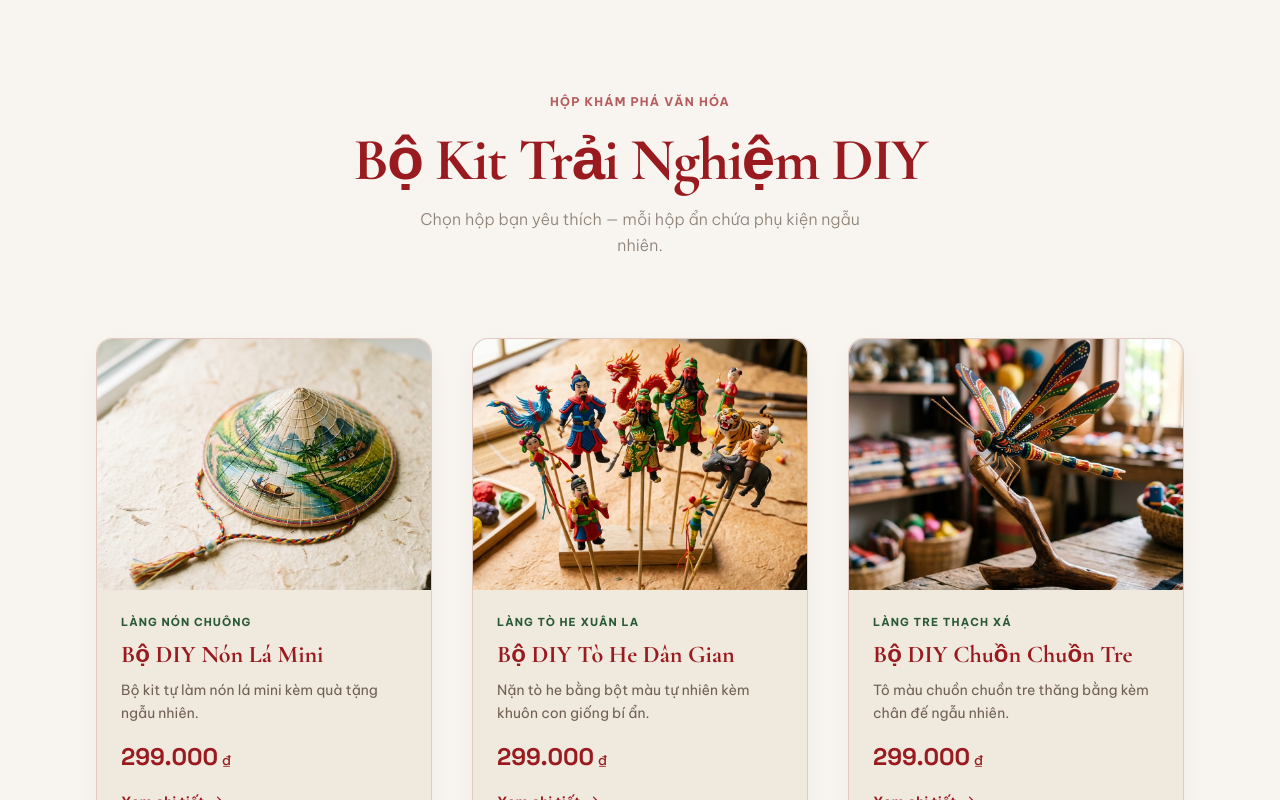
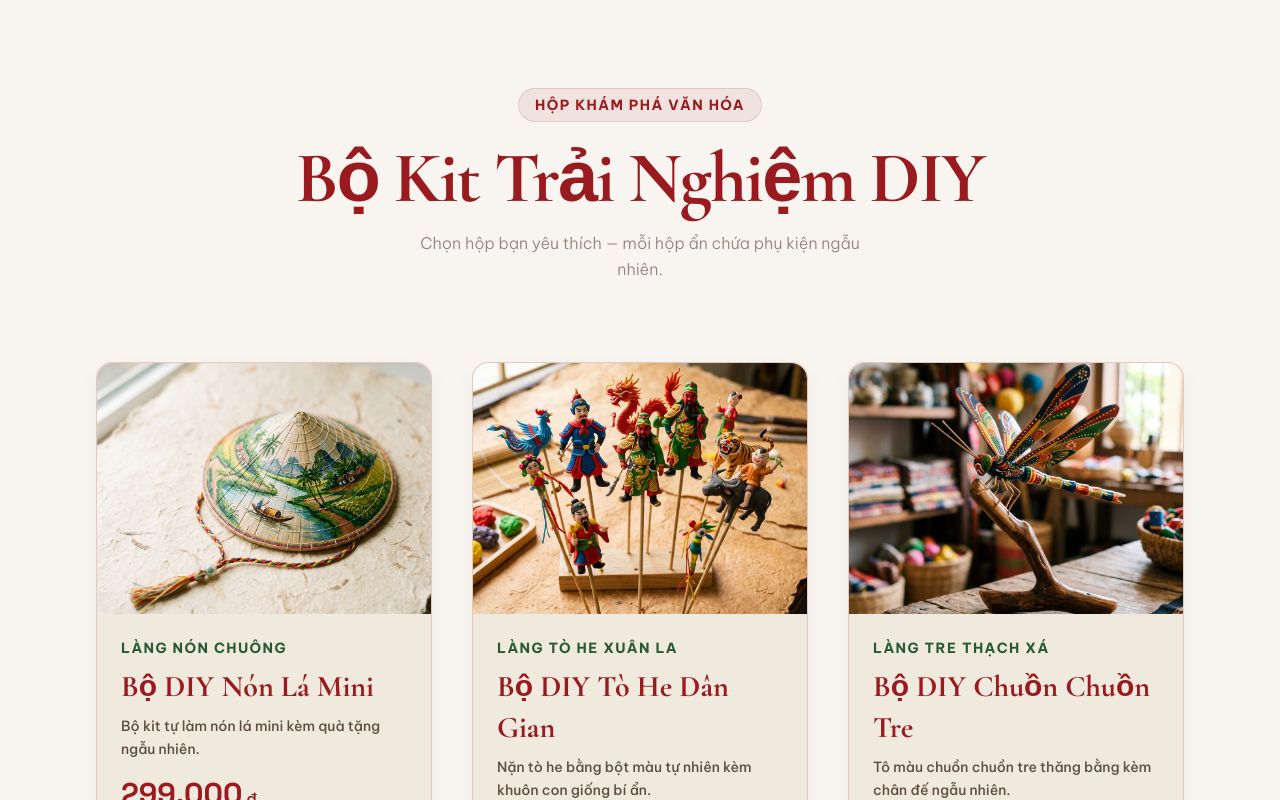
Before and after one commit to justccuong/Cham_Thuc, a Next.js app: page / in a window 1280 px wide. Shown: the part 840-1640 px from the top of the page. Built offline with nearby package versions, Linux system fonts and the light colour scheme.

Commit message:
style: Increase title typography font-weight to font-extrabold/font-black across all product cards, modals, and section headers

```diff
--- a/src/components/B2BSection.tsx
+++ b/src/components/B2BSection.tsx
@@ -105,7 +105,7 @@ export const B2BSection: React.FC = () => {
             whileInView={{ opacity: 1, filter: "blur(0px)", y: 0 }}
             viewport={{ once: true }}
             transition={{ duration: 0.8, ease: "easeOut" }}
-            className="font-serif text-3xl sm:text-4xl md:text-5xl lg:text-6xl font-bold text-brand-red mb-3 sm:mb-4 tracking-tight"
+            className="font-serif text-3xl sm:text-4xl md:text-5xl lg:text-6xl font-black text-brand-red mb-3 sm:mb-4 tracking-tight"
           >
             Giải Pháp Quà Tặng B2B
           </motion.h2>
--- a/src/components/CartDrawer.tsx
+++ b/src/components/CartDrawer.tsx
@@ -165,8 +165,8 @@ export const CartDrawer: React.FC<CartDrawerProps> = ({
                               : "bg-paper-warm border-text-wood/10 hover:border-text-wood/30 text-text-wood"
                           }`}
                         >
-                          <span className="font-medium">{products[key].label}</span>
-                          <span className="font-price text-base font-bold text-brand-red">
+                          <span className="font-bold text-text-wood">{products[key].label}</span>
+                          <span className="font-price text-lg font-extrabold text-brand-red">
                             {products[key].price.toLocaleString("vi-VN")}₫
                           </span>
                         </button>
@@ -177,7 +177,7 @@ export const CartDrawer: React.FC<CartDrawerProps> = ({
                   {/* Summary */}
                   <div className="bg-white rounded-xl sm:rounded-2xl p-4 sm:p-5 border border-text-wood/10 shadow-sm space-y-3 sm:space-y-4">
                     <div>
-                      <h4 className="font-serif font-bold text-base sm:text-lg text-brand-red mb-1">
+                      <h4 className="font-serif font-black text-lg sm:text-xl text-brand-red mb-1">
                         {products[selectedProduct].label}
                       </h4>
                       <p className="text-xs text-clay-terracotta font-semibold">
--- a/src/components/CulturalStation.tsx
+++ b/src/components/CulturalStation.tsx
@@ -23,7 +23,7 @@ export const CulturalStation: React.FC = () => {
           <span className="inline-block font-sans text-[11px] sm:text-xs font-bold uppercase tracking-widest text-brand-gold bg-brand-gold/10 px-3 sm:px-4 py-1.5 rounded-full border border-brand-gold/20 mb-4 sm:mb-5">
             Trạm Kể Chuyện
           </span>
-          <h2 className="font-serif text-3xl sm:text-4xl md:text-5xl lg:text-6xl font-bold text-brand-gold tracking-tight">
+          <h2 className="font-serif text-3xl sm:text-4xl md:text-5xl lg:text-6xl font-black text-brand-gold tracking-tight">
             Làng Nghề Truyền Thống
           </h2>
         </motion.div>
--- a/src/components/HeroSection.tsx
+++ b/src/components/HeroSection.tsx
@@ -70,7 +70,7 @@ export const HeroSection: React.FC = () => {
           initial={{ opacity: 0, y: 15 }}
           animate={{ opacity: 1, y: 0 }}
           transition={{ duration: 0.5, delay: 0.45, ease: "easeOut" }}
-          className="font-serif text-3xl sm:text-5xl md:text-7xl lg:text-8xl font-bold leading-[1.1] text-paper-ivory mb-4 sm:mb-6 tracking-tight"
+          className="font-serif text-4xl sm:text-6xl md:text-7xl lg:text-8xl font-black leading-[1.1] text-paper-ivory mb-4 sm:mb-6 tracking-tight drop-shadow-md"
         >
           Chạm tinh hoa
           <br />
--- a/src/components/ProductCollection.tsx
+++ b/src/components/ProductCollection.tsx
@@ -90,11 +90,11 @@ export const ProductCollection: React.FC = () => {
           transition={{ duration: 0.7, ease: "easeOut" }}
           className="text-center mb-12 sm:mb-16 md:mb-20"
         >
-          <span className="inline-block font-sans text-[11px] sm:text-xs font-bold uppercase tracking-widest text-brand-red/70 mb-4 sm:mb-5">
+          <span className="inline-block font-sans text-xs sm:text-sm font-extrabold uppercase tracking-widest text-brand-red bg-brand-red/8 px-4 py-1.5 rounded-full border border-brand-red/15 mb-4 sm:mb-5">
             Hộp Khám Phá Văn Hóa
           </span>
 
-          <h2 className="font-serif text-3xl sm:text-4xl md:text-5xl lg:text-6xl font-bold text-brand-red mb-3 sm:mb-4 tracking-tight">
+          <h2 className="font-serif text-4xl sm:text-5xl md:text-6xl lg:text-7xl font-black text-brand-red mb-3 sm:mb-4 tracking-tight">
             Bộ Kit Trải Nghiệm DIY
           </h2>
 
--- a/src/components/ui/CraftCard.tsx
+++ b/src/components/ui/CraftCard.tsx
@@ -32,21 +32,21 @@ export const CraftCard: React.FC<CraftCardProps> = ({ item, onSelect }) => {
 
       {/* Card body */}
       <div className="p-5 sm:p-6">
-        <span className="font-sans text-[10px] sm:text-[11px] font-bold uppercase tracking-widest text-bamboo-green mb-2 block">
+        <span className="font-sans text-xs sm:text-sm font-extrabold uppercase tracking-widest text-bamboo-green mb-2 block">
           {item.tag}
         </span>
 
-        <h3 className="font-serif text-xl sm:text-2xl font-bold text-brand-red mb-2 leading-snug">
+        <h3 className="font-serif text-2xl sm:text-3xl font-extrabold text-brand-red mb-2 leading-snug">
           {item.name}
         </h3>
 
-        <p className="font-sans text-sm text-text-wood/70 leading-relaxed mb-4 font-normal">
+        <p className="font-sans text-sm text-text-wood/80 leading-relaxed mb-4 font-medium">
           {item.description}
         </p>
 
         {/* Price */}
-        <p className="font-price text-xl sm:text-2xl font-bold text-brand-red mb-4">
-          {new Intl.NumberFormat('vi-VN').format(item.price)}<span className="text-sm font-medium ml-1">₫</span>
+        <p className="font-price text-2xl sm:text-3xl font-extrabold text-brand-red mb-4">
+          {new Intl.NumberFormat('vi-VN').format(item.price)}<span className="text-base font-semibold ml-1">₫</span>
         </p>
 
         <span className="inline-flex items-center gap-1.5 font-sans text-sm font-semibold text-brand-red group-hover:gap-2.5 transition-all duration-300">
--- a/src/components/ui/ProductDrawer.tsx
+++ b/src/components/ui/ProductDrawer.tsx
@@ -188,16 +188,16 @@ export const ProductDrawer: React.FC<ProductDrawerProps> = ({ item, onClose, onO
               <div className="space-y-4">
                 {/* Village Tag + Title */}
                 <div>
-                  <span className="font-sans text-xs font-bold uppercase tracking-wider text-bamboo-green mb-1 block">
+                  <span className="font-sans text-xs sm:text-sm font-extrabold uppercase tracking-wider text-bamboo-green mb-1 block">
                     {item.village}
                   </span>
-                  <h3 className="font-serif text-2xl sm:text-3xl font-semibold text-brand-red mb-1.5 leading-tight">
+                  <h3 className="font-serif text-3xl sm:text-4xl font-black text-brand-red mb-2 leading-tight">
                     {item.name}
                   </h3>
-                  <p className="font-price text-2xl sm:text-3xl font-bold text-brand-red mb-3">
-                    {priceDisplay}<span className="text-base font-medium ml-1">₫</span>
+                  <p className="font-price text-3xl sm:text-4xl font-extrabold text-brand-red mb-3">
+                    {priceDisplay}<span className="text-lg font-bold ml-1">₫</span>
                   </p>
-                  <p className="font-sans text-sm text-text-wood/80 leading-relaxed bg-brand-red/5 p-3 rounded-xl border border-brand-red/10">
+                  <p className="font-sans text-sm text-text-wood/85 leading-relaxed bg-brand-red/5 p-3 rounded-xl border border-brand-red/10 font-medium">
                     ✨ Mỗi hộp chắc chắn gồm bộ dụng cụ làm thủ công, kèm <strong>NGẪU NHIÊN 1 trong các bộ mẫu con giống/phụ kiện</strong> ở hình bên.
                   </p>
                 </div>
```
